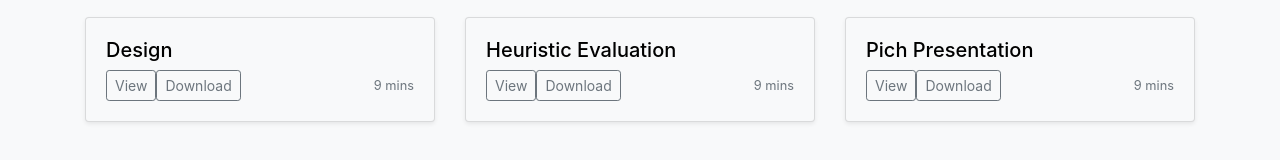
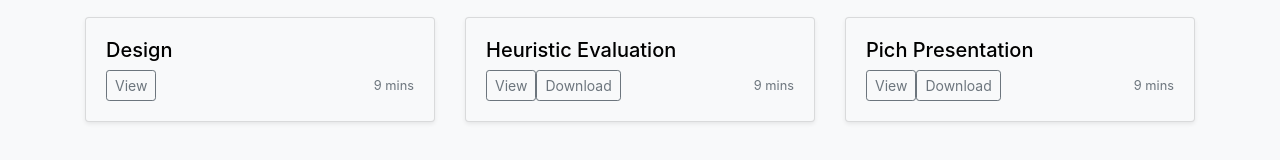
Before and after one commit to MIkhsanRamandany/IMK, a plain HTML site: page index.html in a window 1280 px wide. Shown: the part 216-376 px from the top of the page. Drawn offline with nearby package versions, Linux system fonts and the light colour scheme; a script that the page names is missing.

Commit message:
Update index.html

```diff
--- a/index.html
+++ b/index.html
@@ -195,9 +195,6 @@ Markus Benyamin Paide 20411041(B) <br>
                     <form action="design.html"  >
                       <input type="submit" value="View" class="btn btn-sm btn-outline-secondary" />
                   </form>
-                  <form action="https://drive.google.com/file/d/1MaVp2JM1-H-hx-SRCYX_sllzJErWIYFE/view"  >
-                    <input type="submit" value="Download" class="btn btn-sm btn-outline-secondary"/>
-                </form>
 
                     </div>
                     <small class="text-muted">9 mins</small>
```
